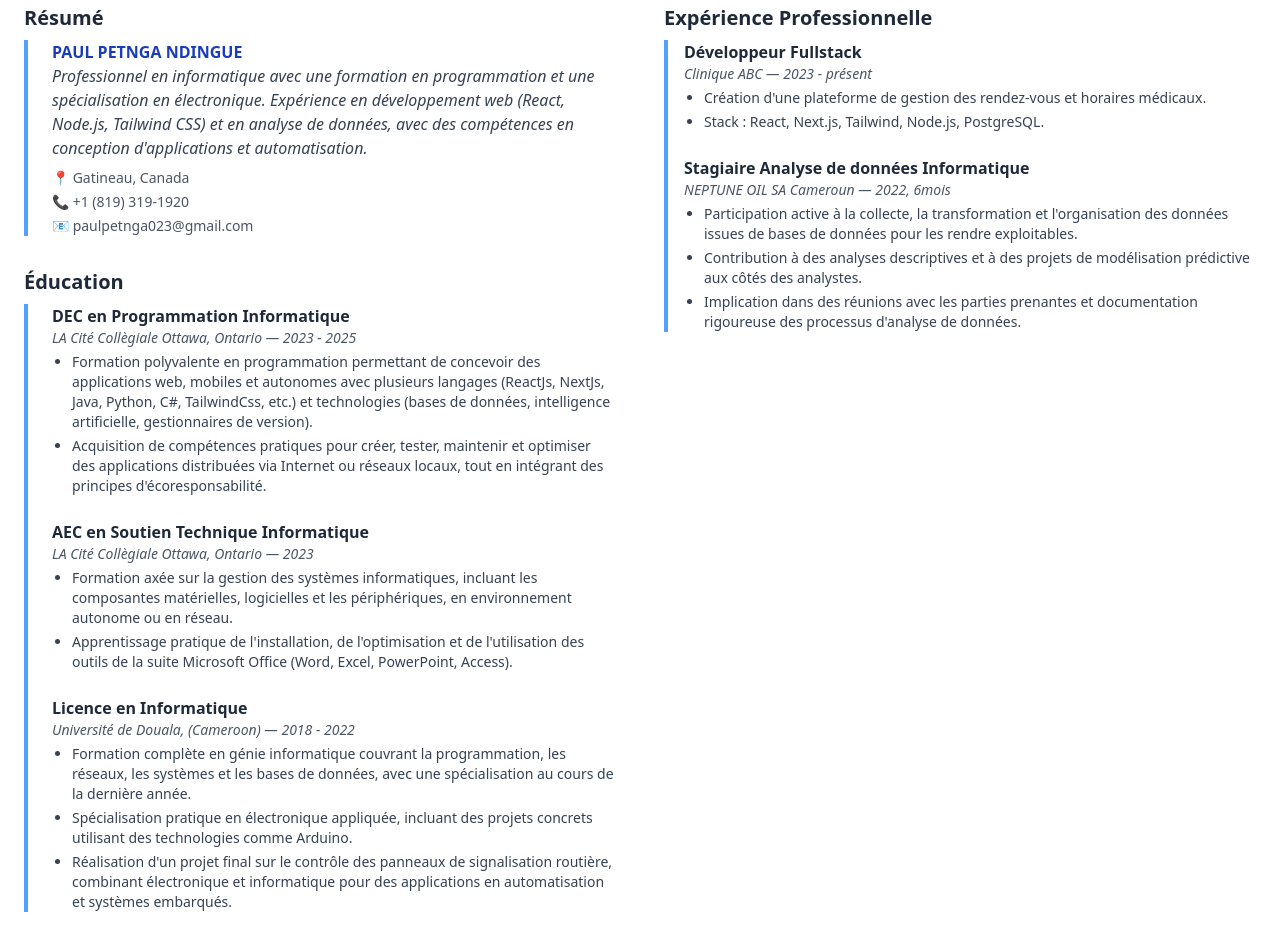
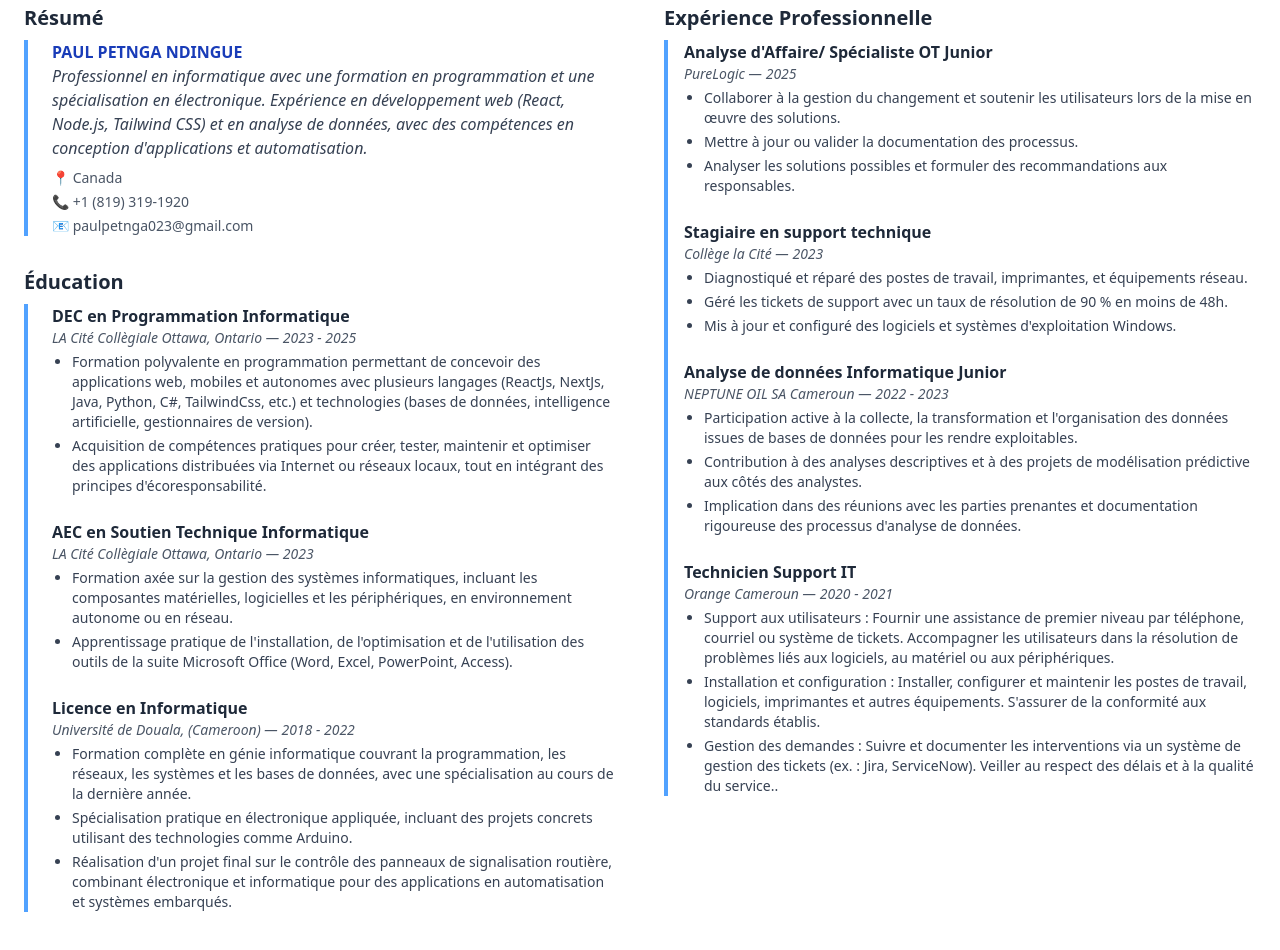
Before and after one commit to Paul-Ndingue/my-portfolio, a Next.js app: page /apropos in a window 1280 px wide. Shown: the part 320-1270 px from the top of the page. Built offline with nearby package versions, Linux system fonts and the light colour scheme.

Commit message:
modification

```diff
--- a/components/Apropos.tsx
+++ b/components/Apropos.tsx
@@ -37,7 +37,7 @@ export default function AproposSection() {
                             en conception d&apos;applications et automatisation.
                         </p>
                         <ul className="mt-2 text-sm text-gray-600 space-y-1">
-                            <li>📍 Gatineau, Canada</li>
+                            <li>📍 Canada</li>
                             <li>📞 +1 (819) 319-1920</li>
                             <li>📧 paulpetnga023@gmail.com</li>
                         </ul>
@@ -96,21 +96,41 @@ export default function AproposSection() {
 
                         <div className="border-l-4 pl-4 border-blue-400 space-y-6">
                             <div>
-                                <p className="font-semibold">Développeur Fullstack</p>
-                                <p className="text-sm italic text-gray-600">Clinique ABC — 2023 - présent</p>
+                                <p className="font-semibold">Analyse d&apos;Affaire/ Spécialiste OT Junior</p>
+                                <p className="text-sm italic text-gray-600">PureLogic — 2025 </p>
                                 <ul className="list-disc pl-5 text-sm mt-1 text-gray-700 space-y-1">
-                                    <li>Création d&apos;une plateforme de gestion des rendez-vous et horaires médicaux.</li>
-                                    <li>Stack : React, Next.js, Tailwind, Node.js, PostgreSQL.</li>
+                                    <li>Collaborer à la gestion du changement et soutenir les utilisateurs lors de la mise en œuvre des solutions.</li>
+                                    <li>Mettre à jour ou valider la documentation des processus.</li>
+                                    <li>Analyser les solutions possibles et formuler des recommandations aux responsables.</li>
+                                </ul>
+                            </div>
+                            <div>
+                                <p className="font-semibold">Stagiaire en support technique</p>
+                                <p className="text-sm italic text-gray-600">Collège la Cité — 2023</p>
+                                <ul className="list-disc pl-5 text-sm mt-1 text-gray-700 space-y-1">
+                                    <li>Diagnostiqué et réparé des postes de travail, imprimantes, et équipements réseau.</li>
+                                    <li>Géré les tickets de support avec un taux de résolution de 90 % en moins de 48h.</li>
+                                    <li>Mis à jour et configuré des logiciels et systèmes d&apos;exploitation Windows.</li>
+
                                 </ul>
                             </div>
 
                             <div>
-                                <p className="font-semibold"> Stagiaire Analyse de données Informatique</p>
-                                <p className="text-sm italic text-gray-600">NEPTUNE OIL SA Cameroun — 2022, 6mois </p>
+                                <p className="font-semibold">Analyse de données Informatique Junior</p>
+                                <p className="text-sm italic text-gray-600">NEPTUNE OIL SA Cameroun — 2022 - 2023 </p>
                                 <ul className="list-disc pl-5 text-sm mt-1 text-gray-700 space-y-1">
                                     <li>Participation active à la collecte, la transformation et l&apos;organisation des données issues de bases de données pour les rendre exploitables.</li>
                                     <li>Contribution à des analyses descriptives et à des projets de modélisation prédictive aux côtés des analystes.</li>
                                     <li>Implication dans des réunions avec les parties prenantes et documentation rigoureuse des processus d&apos;analyse de données.</li>
+                                </ul>
+                            </div>
+                            <div>
+                                <p className="font-semibold">Technicien Support IT</p>
+                                <p className="text-sm italic text-gray-600">Orange Cameroun — 2020 - 2021 </p>
+                                <ul className="list-disc pl-5 text-sm mt-1 text-gray-700 space-y-1">
+                                    <li>Support aux utilisateurs : Fournir une assistance de premier niveau par téléphone, courriel ou système de tickets. Accompagner les utilisateurs dans la résolution de problèmes liés aux logiciels, au matériel ou aux périphériques.</li>
+                                    <li>Installation et configuration : Installer, configurer et maintenir les postes de travail, logiciels, imprimantes et autres équipements. S&apos;assurer de la conformité aux standards établis.</li>
+                                    <li>Gestion des demandes : Suivre et documenter les interventions via un système de gestion des tickets (ex. : Jira, ServiceNow). Veiller au respect des délais et à la qualité du service..</li>
                                 </ul>
                             </div>
                         </div>
--- a/components/MonContact.tsx
+++ b/components/MonContact.tsx
@@ -23,7 +23,7 @@ export default function Contact() {
               </div>
               <div>
                 <h3 className="font-semibold">Location:</h3>
-                <p>Ottawa/Gatineau, Canada</p>
+                <p> Canada</p>
               </div>
             </div>
 
```
